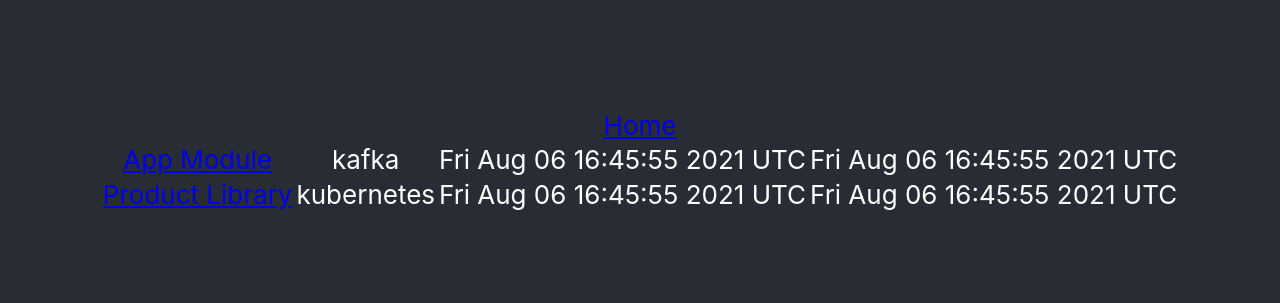
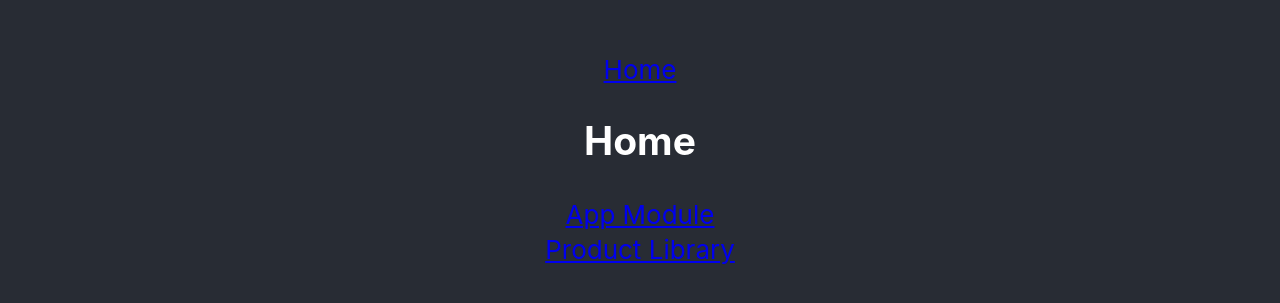
Before and after one commit to jmichaelward/verification-react, a React (Create React App) app: page / in a window 1280 px wide. Shown: the part 239-542 px from the top of the page. Built offline with nearby package versions, Linux system fonts and the light colour scheme.

Commit message:
Move verification route handler into separate component.

```diff
--- a/src/App.js
+++ b/src/App.js
@@ -1,8 +1,9 @@
 import './App.css';
 import {BrowserRouter as Router, Route, Link, Switch} from 'react-router-dom';
+import { route as VerificationRoute } from './routes/verification';
 import verifications from './verifications';
 
-const Verification = (props) => <h2>{props.verification.name}</h2>;
+const Home = (props) => <h2>Home</h2>;
 
 function App() {
   return (
@@ -14,11 +15,11 @@ function App() {
               {
                 verifications.map(verification => {
                   const href = `/verification/${verification.id}`;
-                  return <Route path={href}><Verification
+                  return <Route path={href}><VerificationRoute
                       verification={verification}/></Route>;
                 })
               }
-              <Route path="/"></Route>
+              <Route path="/"><Home /></Route>
             </Switch>
 
             <table>
@@ -28,9 +29,6 @@ function App() {
                       href = `/verification/${id}`;
                   return <tr>
                     <td><Link to={href}>{name}</Link></td>
-                    <td>{module}</td>
-                    <td>{createdAt}</td>
-                    <td>{modifiedAt}</td>
                   </tr>;
                 })
               }
--- /dev/null
+++ b/src/routes/verification.js
@@ -0,0 +1,22 @@
+export const route = (props) => {
+  const { id, name, module, createdAt, modifiedAt } = props.verification;
+
+  return (
+    <div>
+      <h2>{name}</h2>
+      <dl>
+        <dt>ID:</dt>
+        <dd>{id}</dd>
+
+        <dt>Module:</dt>
+        <dd>{module}</dd>
+
+        <dt>Created at:</dt>
+        <dd>{createdAt}</dd>
+
+        <dt>Modified At:</dt>
+        <dd>{modifiedAt}</dd>
+      </dl>
+    </div>
+  );
+};
```
